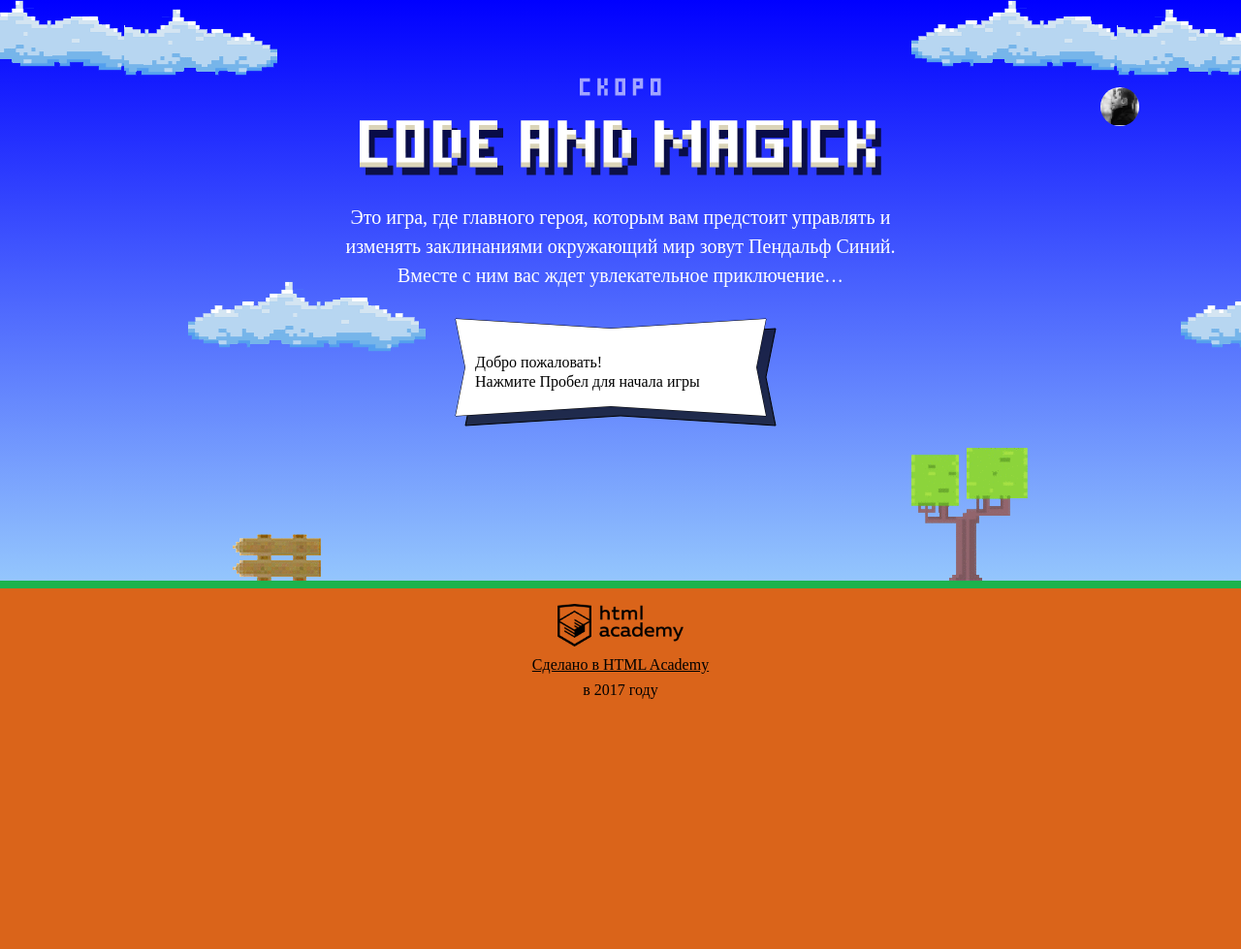
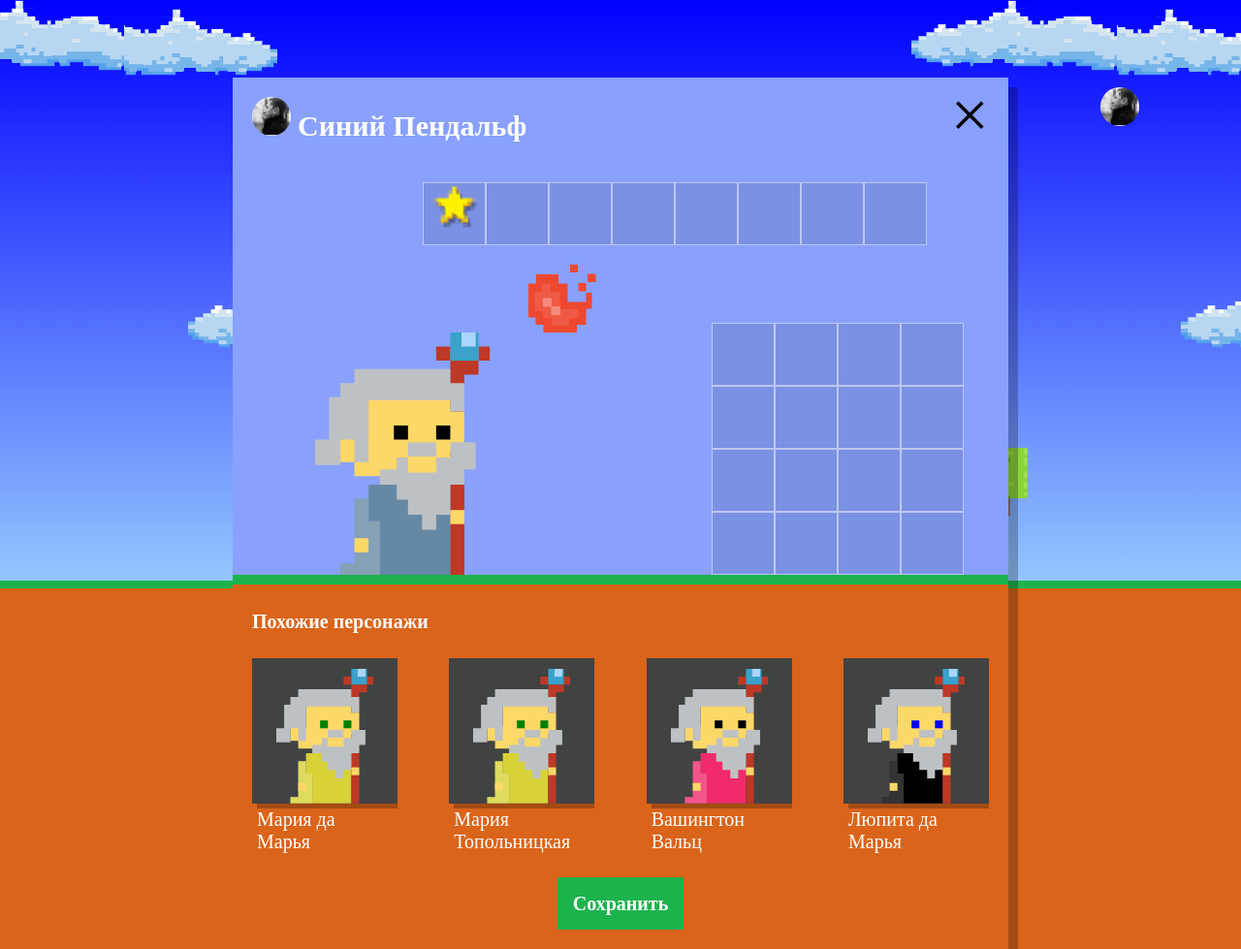
Before and after one commit to MariaJMS/885361-code-and-magick, a website: page index.html in a window 1280 px wide. Shown: the whole page at 97% size. Before the commit the page ends 800 px from the top, so only its background shows below. Drawn offline with Linux system fonts and the light colour scheme; a web font is replaced by a local one.

Commit message:
Создание четырех разных персонажей

```diff
--- a/index.html
+++ b/index.html
@@ -209,6 +209,7 @@
   getWizardY(300);
 
 </script>
+<script src="js/setup.js"></script>
 <script src="js/stat.js"></script>
 <script src="js/game.js"></script>
 
--- /dev/null
+++ b/js/setup.js
@@ -0,0 +1,63 @@
+'use strict';
+
+var userDialog = document.querySelector('.setup');
+userDialog.classList.remove('hidden');
+
+var similarListElement = userDialog.querySelector('.setup-similar-list');
+var similarWizardTemplate = document.querySelector('#similar-wizard-template')
+    .content
+    .querySelector('.setup-similar-item');
+
+var WIZARD_NAME = ['Иван', 'Хуан Себастьян', 'Мария', 'Кристоф', 'Виктор', 'Юлия', 'Люпита', 'Вашингтон'];
+var WIZARD_SURNAME = ['да Марья', 'Верон', 'Мирабелла', 'Вальц', 'Онопко', 'Топольницкая', 'Нионго', 'Ирвинг'];
+var COAT_COLOR = ['rgb(101, 137, 164)', 'rgb(241, 43, 107)', 'rgb(146, 100, 161)', 'rgb(56, 159, 117)', 'rgb(215, 210, 55)', 'rgb(0, 0, 0)'];
+var EYES_COLOR = ['black', 'red', 'blue', 'yellow', 'green'];
+var NUMBER_WIZARD = 4;
+
+// генерируем случайный элемент массива
+var getRandomItem = function (array) {
+  return array [Math.floor(Math.random() * array.length)];
+};
+
+// создем объект персонажа
+var createWizard = function (name, coatColor, eyesColor) {
+  var newWizard = {
+    name: name,
+    coatColor: coatColor,
+    eyesColor: eyesColor
+  };
+  return newWizard;
+};
+
+// заполняем объект свойствами
+var genericWizard = function () {
+  var nameWizard = getRandomItem(WIZARD_NAME) + ' ' + getRandomItem(WIZARD_SURNAME);
+  var coatColorWizard = getRandomItem(COAT_COLOR);
+  var eyesColorWizard = getRandomItem(EYES_COLOR);
+
+  return createWizard(nameWizard, coatColorWizard, eyesColorWizard);
+};
+
+// записываем объекты в массив персонажей
+var wizards = [];
+for (var i = 0; i < NUMBER_WIZARD; i++) {
+  wizards.push(genericWizard());
+}
+
+var renderWizard = function (wizard) {
+  var wizardElement = similarWizardTemplate.cloneNode(true);
+
+  wizardElement.querySelector('.setup-similar-label').textContent = wizard.name;
+  wizardElement.querySelector('.wizard-coat').style.fill = wizard.coatColor;
+  wizardElement.querySelector('.wizard-eyes').style.fill = wizard.eyesColor;
+
+  return wizardElement;
+};
+
+var fragment = document.createDocumentFragment();
+for (i = 0; i < wizards.length; i++) {
+  fragment.appendChild(renderWizard(wizards[i]));
+}
+similarListElement.appendChild(fragment);
+
+userDialog.querySelector('.setup-similar').classList.remove('hidden');
```
